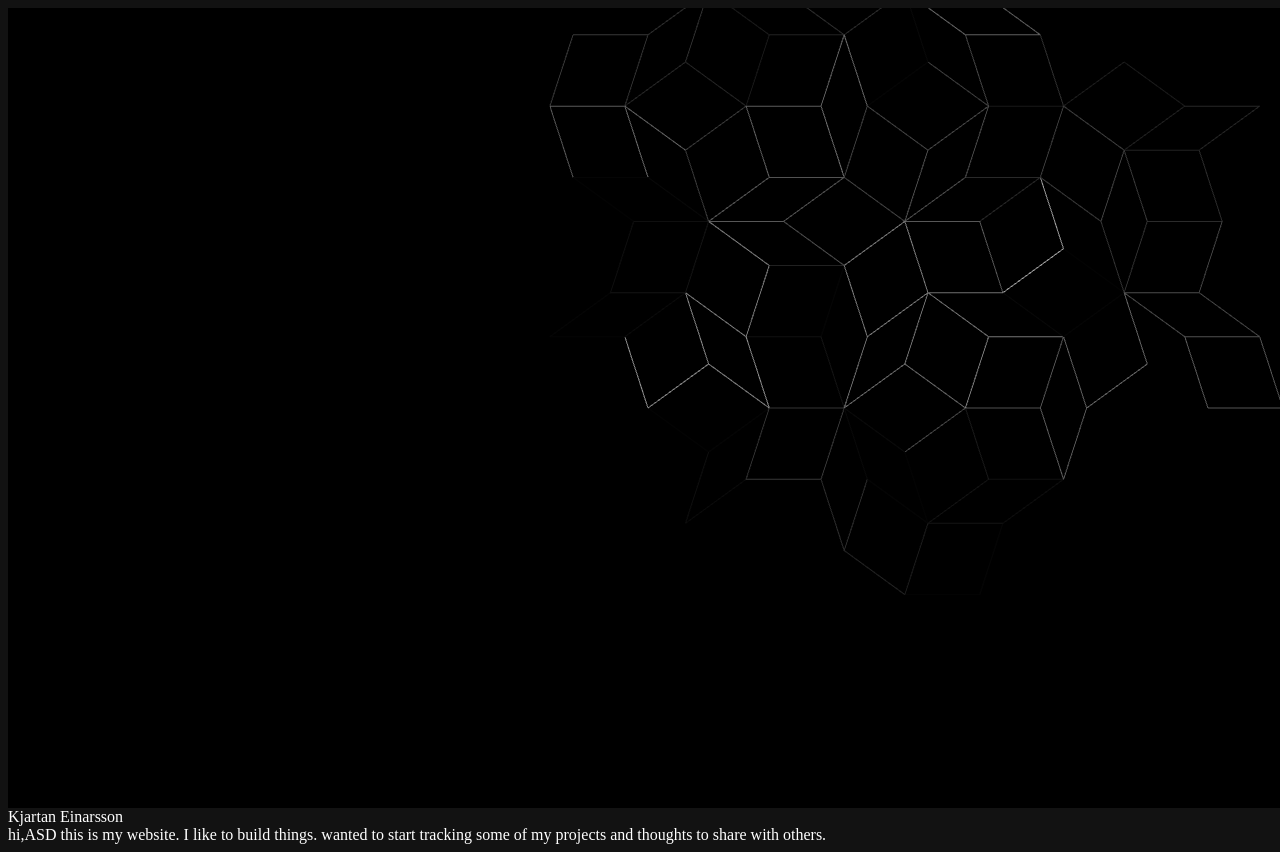
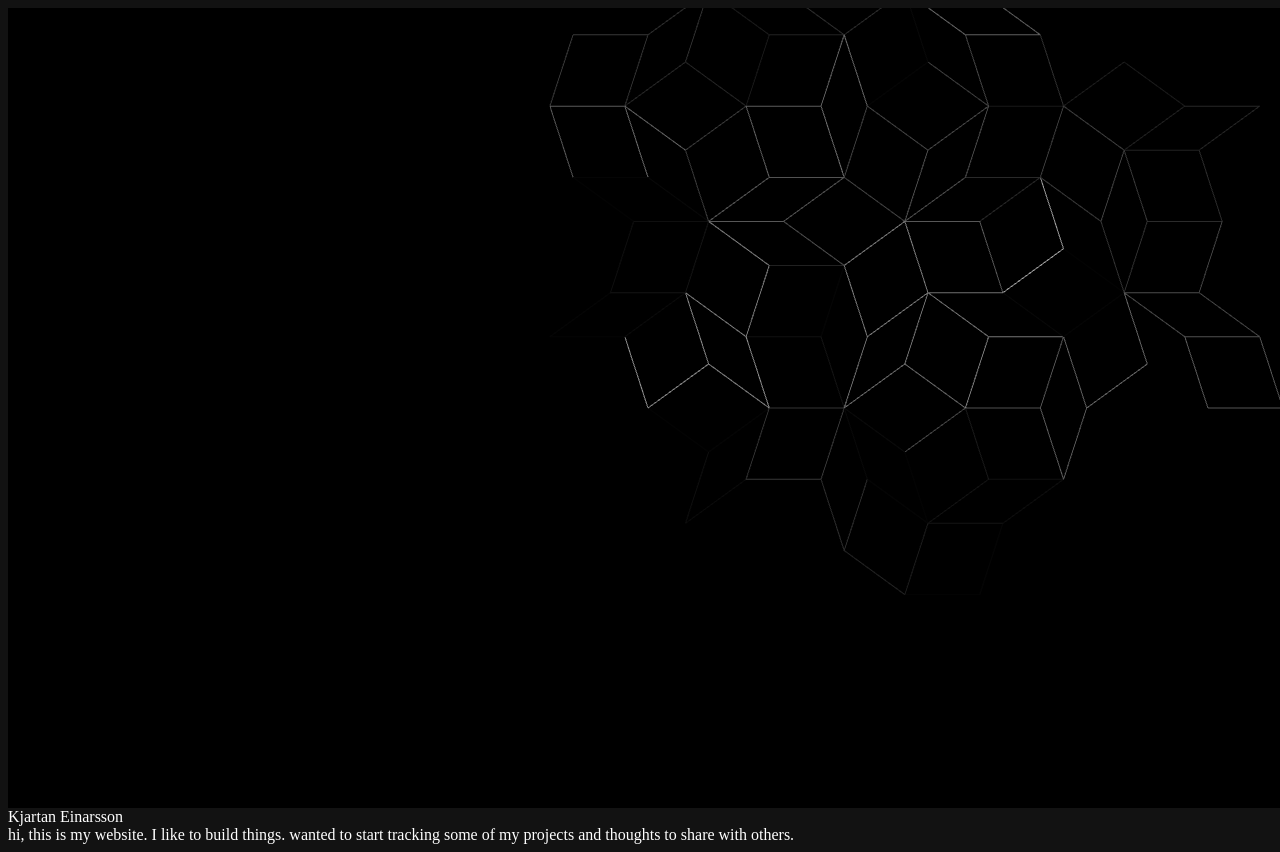
Before and after one commit to KjartanE/Kj.Home, a Next.js app in the folder home/: page / in a window 1280 px wide. Built offline with nearby package versions, Linux system fonts and the light colour scheme.

Commit message:
update docker dev hotreload

```diff
--- a/home/package.json
+++ b/home/package.json
@@ -1,5 +1,5 @@
 {
-  "name": "next-app-template",
+  "name": "kj-home",
   "version": "0.0.1",
   "private": true,
   "scripts": {
--- a/home/src/app/page.tsx
+++ b/home/src/app/page.tsx
@@ -11,7 +11,7 @@ export default function Home() {
         <br />
         <div className="">
           {`
-            hi,ASD
+            hi,
 
             this is my website. I like to build things.
 
```
Also changed, not shown: 2 other files (tests, documents, lock files or other folders).
